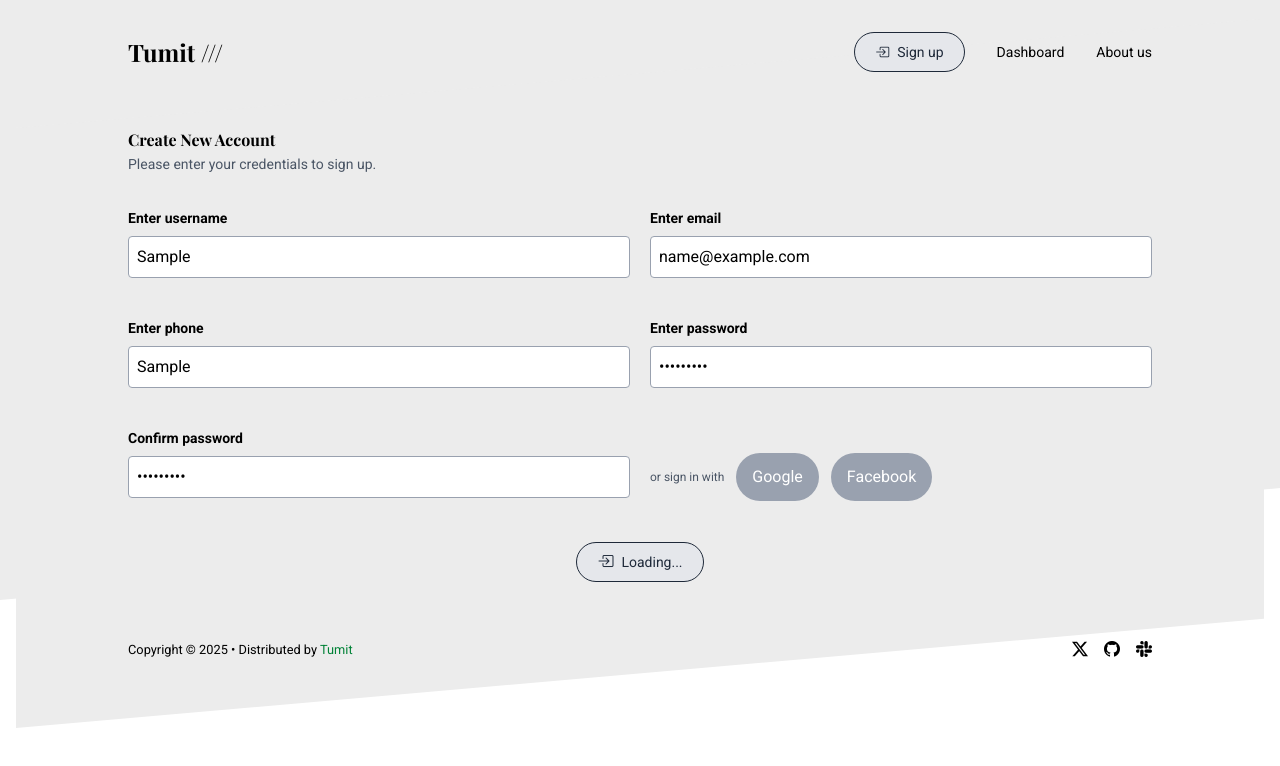
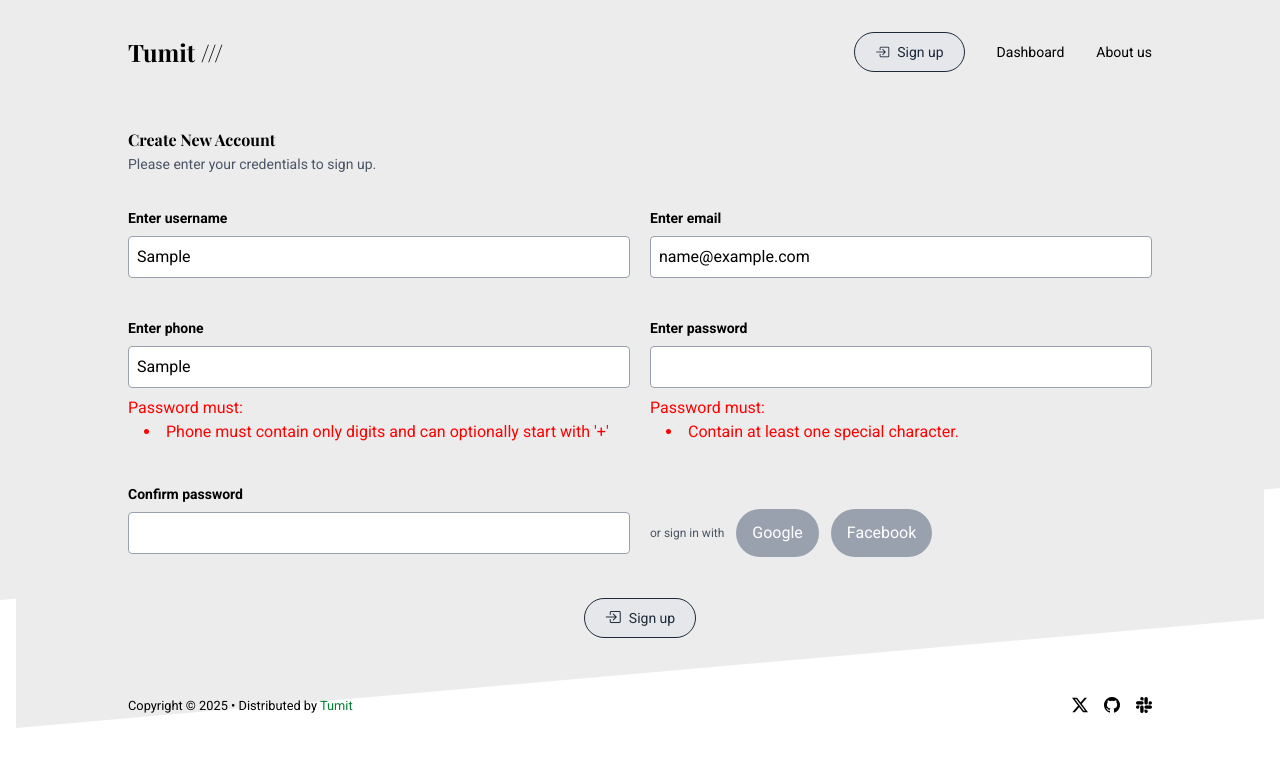
Before and after one commit to Happyblackie/tumit-website, a Next.js app: page /signup in a window 1280 px wide. Both pictures are taken after typing "Sample", "name@example.com", "Sample", "Sample123", "Sample123" into the empty fields and a click on the button "Sign up". Shown: the top 766 px of the page. Built offline with nearby package versions, Linux system fonts and the light colour scheme; a web font is replaced by a local one.

Commit message:
validated signup form input fields with zod package

```diff
--- a/package.json
+++ b/package.json
@@ -11,7 +11,8 @@
     "bootstrap-icons": "^1.13.1",
     "next": "16.2.4",
     "react": "19.2.4",
-    "react-dom": "19.2.4"
+    "react-dom": "19.2.4",
+    "zod": "^4.4.1"
   },
   "devDependencies": {
     "@tailwindcss/postcss": "^4",
--- a/src/actions/auth.js
+++ b/src/actions/auth.js
@@ -1,15 +1,26 @@
 'use server'
+import { RegisterFormSchema } from "@/lib/rules";
+import { Noto_Sans_Phoenician } from "next/font/google";
 
 export async function signup(state, formData){
-    await new Promise((resolve) => setTimeout(resolve, 3000));
+    //await new Promise((resolve) => setTimeout(resolve, 3000));
 
-    const username = formData.get("username");
-    const email = formData.get("email");
-    const phone = formData.get("phone");
-    const password = formData.get("password");
+   const validatedFields = RegisterFormSchema.safeParse({
+    username: formData.get("username"),
+    email: formData.get("email"),
+    phone: formData.get("phone"),
+    password: formData.get("password"),
+    confirmPassword: formData.get("confirmPassword"),
+  });
 
-    console.log(username);
-    console.log(email);
-    console.log(phone);
-    console.log(password);
+  if (!validatedFields.success) {
+    return {
+      errors: validatedFields.error.flatten().fieldErrors,
+      username: formData.get("username"),
+      email: formData.get("email"),
+      phone: formData.get("phone"),
+    };
+  }
+
+  console.log(validatedFields);
 }
--- a/src/app/(auth)/signup/page.jsx
+++ b/src/app/(auth)/signup/page.jsx
@@ -29,27 +29,56 @@ export default function Signup() {
               {/* Inputs */}
               <div className="flex flex-col gap-2 mb-5">
                 <label className="text-sm font-bold" htmlFor="username">Enter username</label>
-                <input type="text" name="username" className="p-2 border border-gray-400 rounded bg-white" />
+                <input type="text" name="username" className="p-2 border border-gray-400 rounded bg-white" defaultValue={state?.username} />
+                {state?.errors?.username && (
+                  <p className="error">{state.errors.username}</p>
+                )}
               </div>
 
               <div className="flex flex-col gap-2 mb-5">
                 <label className="text-sm font-bold" htmlFor="email">Enter email</label>
-                <input type="text" name="email" className="p-2 border border-gray-400 rounded bg-white" />
+                <input type="text" name="email" className="p-2 border border-gray-400 rounded bg-white" defaultValue={state?.email} />
+                {state?.errors?.email && (
+                  <p className="error">{state.errors.email}</p>
+                )}
               </div>
 
               <div className="flex flex-col gap-2 mb-5">
                 <label className="text-sm font-bold" htmlFor="phone">Enter phone</label>
-                <input type="text"  name="phone" className="p-2 border border-gray-400 rounded bg-white" />
+                <input type="text"  name="phone" className="p-2 border border-gray-400 rounded bg-white" defaultValue={state?.phone} />
+                {state?.errors?.phone && (
+                  <div className="error">
+                    <p>Password must:</p>
+                    <ul className="list-disc list-inside ml-4">
+                      {state.errors.phone.map((err) => (
+                        <li key={err}>{err}</li>
+                      ))}
+                    </ul>
+                  </div>
+                )}
               </div>
 
               <div className="flex flex-col gap-2 mb-5">
                 <label className="text-sm font-bold" htmlFor="password">Enter password</label>
-                <input type="password" name="password" className="p-2 border border-gray-400 rounded bg-white" />
+                <input type="password" name="password" className="p-2 border border-gray-400 rounded bg-white"/>
+                {state?.errors?.password && (
+                  <div className="error">
+                    <p>Password must:</p>
+                    <ul className="list-disc list-inside ml-4">
+                      {state.errors.password.map((err) => (
+                        <li key={err}>{err}</li>
+                      ))}
+                    </ul>
+                  </div>
+                )}
               </div>
 
               <div className="flex flex-col gap-2 mb-5">
                 <label className="text-sm font-bold" htmlFor="confirmPassword">Confirm password</label>
                 <input type="password" name="confirmPassword" className="p-2 border border-gray-400 rounded bg-white" />
+                 {state?.errors?.confirmPassword && (
+                  <p className="error">{state.errors.confirmPassword}</p>
+                )}
               </div>
 
 
--- a/src/app/globals.css
+++ b/src/app/globals.css
@@ -31,3 +31,6 @@
     font-family: var(--font-roboto);
   }
 }
+.error{
+  color:red;
+}
--- /dev/null
+++ b/src/lib/rules.js
@@ -0,0 +1,32 @@
+import { z } from "zod";
+
+export const RegisterFormSchema = z
+  .object({
+    username: z.string().min(1, { message: "Please enter username." }).trim(),
+    email: z.string().email({ message: "Please enter a valid email." }).trim(),
+    phone: z.string().min(1, { message: "Please enter phone number." })
+            .regex(/^[+]?[0-9]+$/, {
+                    message: "Phone must contain only digits and can optionally start with '+'"
+                })
+            .trim(),
+    password: z
+      .string()
+      .min(1, { message: "Not be empty" })
+      .min(5, { message: "Be at least 5 characters long" })
+      .regex(/[a-zA-Z]/, { message: "Contain at least one letter." })
+      .regex(/[0-9]/, { message: "Contain at least one number." })
+      .regex(/[^a-zA-Z0-9]/, {
+        message: "Contain at least one special character.",
+      })
+      .trim(),
+    confirmPassword: z.string().trim(),
+  })
+  .superRefine((val, ctx) => {
+    if (val.password !== val.confirmPassword) {
+      ctx.addIssue({
+        code: z.ZodIssueCode.custom,
+        message: "Password fields do not match.",
+        path: ["confirmPassword"],
+      });
+    }
+  });
```
Also changed, not shown: 1 other file (tests, documents, lock files or other folders).
